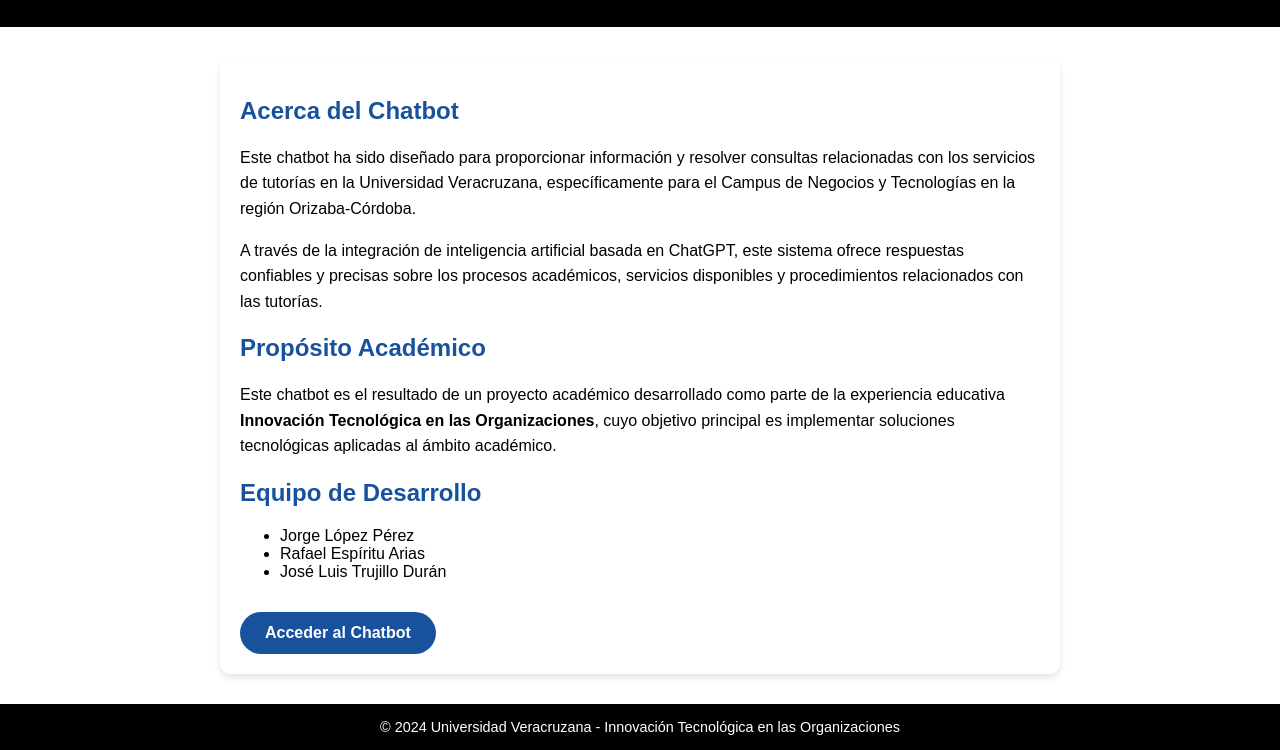
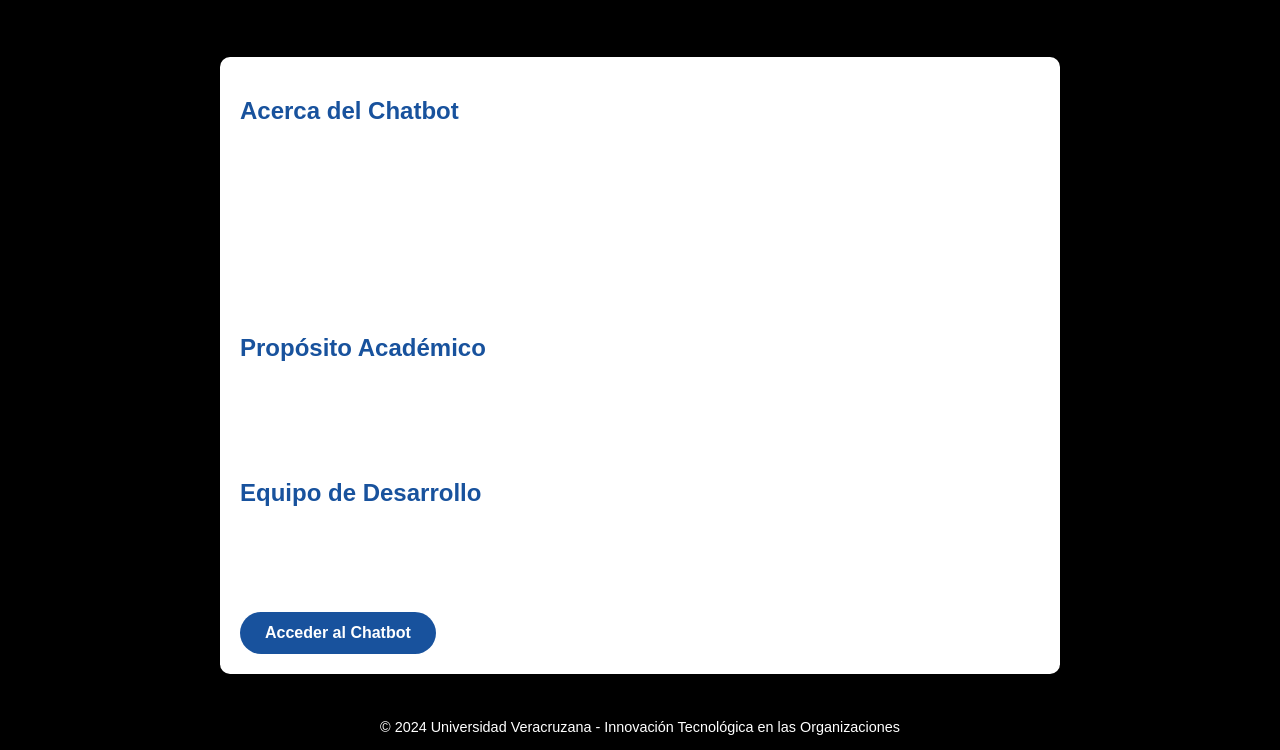
Before and after one commit to JorgeLp880/CHAT-BOT-GOYTI, a plain HTML site: page index.html in a window 1280 px wide. Shown: the part 98-848 px from the top of the page. Drawn offline with Linux system fonts and the light colour scheme.

Commit message:
Update index.html

```diff
--- a/index.html
+++ b/index.html
@@ -10,8 +10,8 @@
             font-family: 'Arial', sans-serif;
             margin: 0;
             padding: 0;
-            background-color: #FFFFFF; /* Fondo blanco */
-            color: #000000; /* Texto negro */
+            background-color: #000000; /* Fondo blanco */
+            color: #FFFFFF; /* Texto negro */
         }
 
         /* Encabezado */
```
